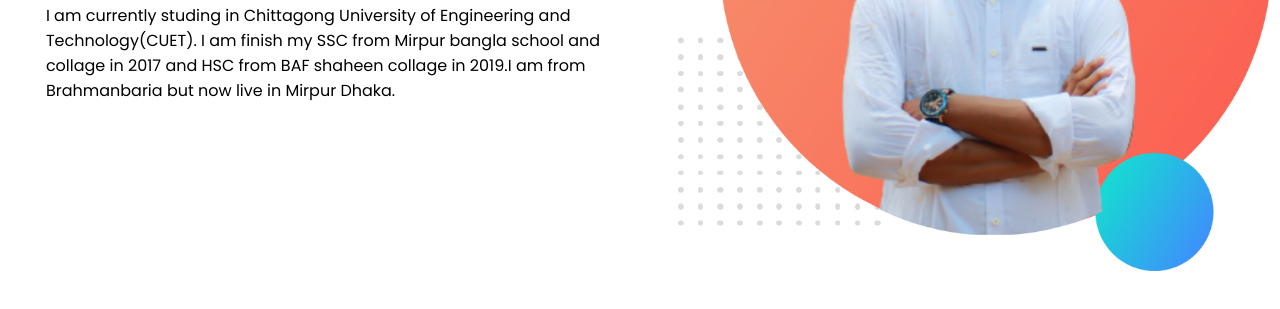
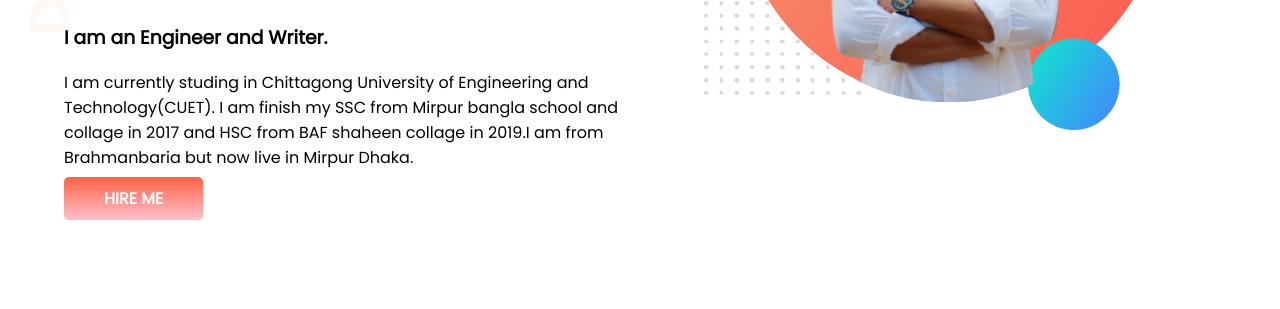
Before and after one commit to HasibulRahman/personal-portfolio-, a plain HTML site: page index.html in a window 1280 px wide. Shown: the part 327-636 px from the top of the page. Drawn offline with Linux system fonts and the light colour scheme.

Commit message:
complete section1

```diff
--- a/index.html
+++ b/index.html
@@ -13,7 +13,7 @@
 </head>
 
 <body>
-    <section>
+    <section class="top-banner">
         <div class="C2">
             <h1>Welcome To</h1>
             <h1><span class="C1">HASIBUL RAHMAN</span> World!</h1>
@@ -24,6 +24,7 @@
                 but
                 now
                 live in Mirpur Dhaka.</p>
+            <a class="hire-me" target="_blank" href="https://www.linkedin.com/in/hasibul-rahman-15688a240/">HIRE ME</a>
         </div>
         <div class="C2">
             <img src="images/Hasib-bg.png" alt="">
--- a/style.css
+++ b/style.css
@@ -1,5 +1,6 @@
 body {
     font-family: 'Poppins', sans-serif;
+    margin: 0;
 }
 
 h1 {
@@ -16,9 +17,24 @@ section {
 
 .C2 {
     width: 50%;
-    padding-left: 3%;
+    padding-left: 5%;
 }
 
 .C2 img {
-    width: 100%;
+    width: 80%;
 }
+
+.hire-me {
+    text-decoration: none;
+    background-image: linear-gradient(tomato, pink);
+    color: white;
+    font-weight: 700;
+    padding: 10px 40px;
+    border-radius: 5px;
+
+}
+
+.top-banner {
+    background-image: url(images/top-banner.png);
+    background-repeat: no-repeat;
+}
```
